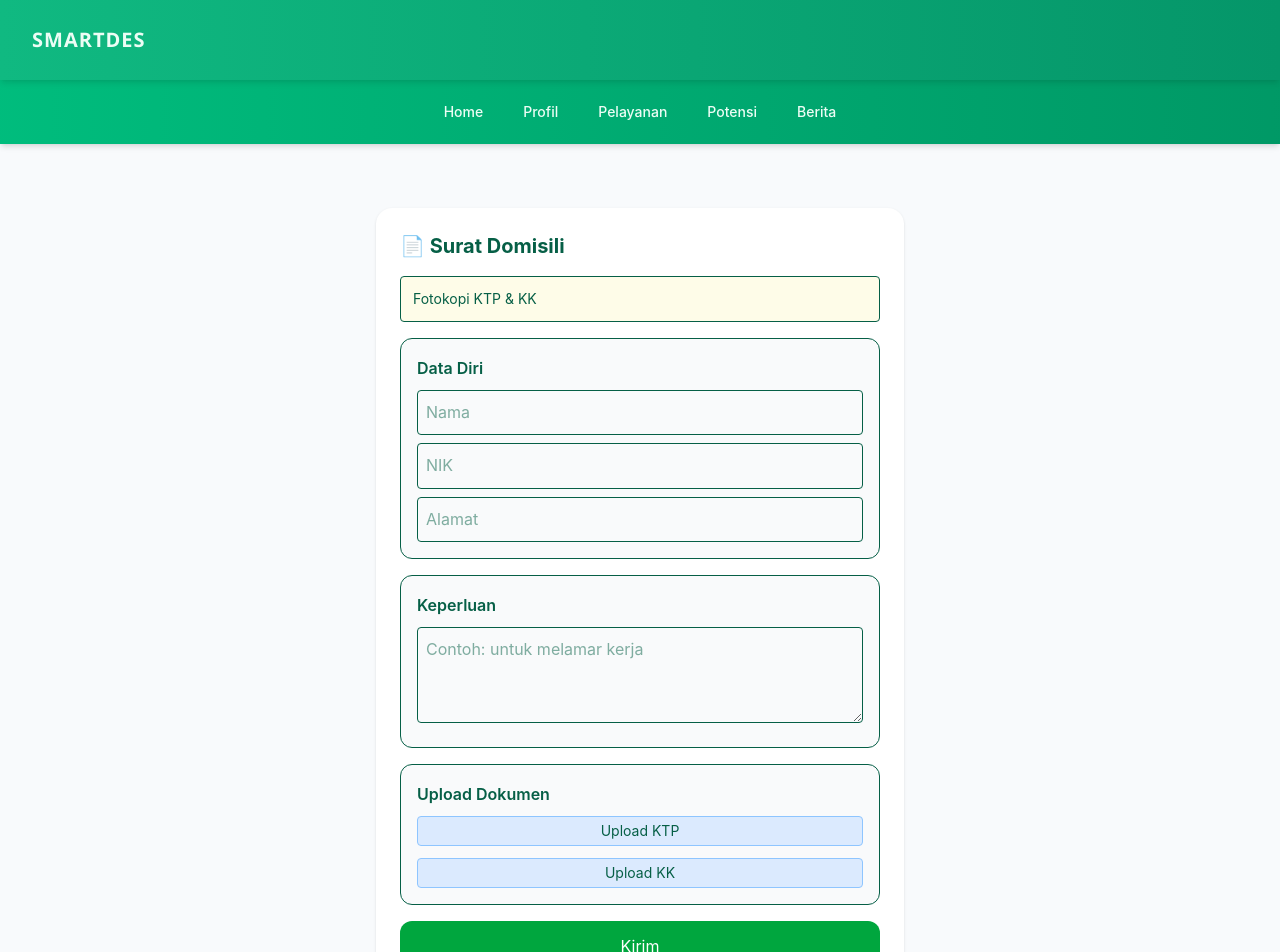
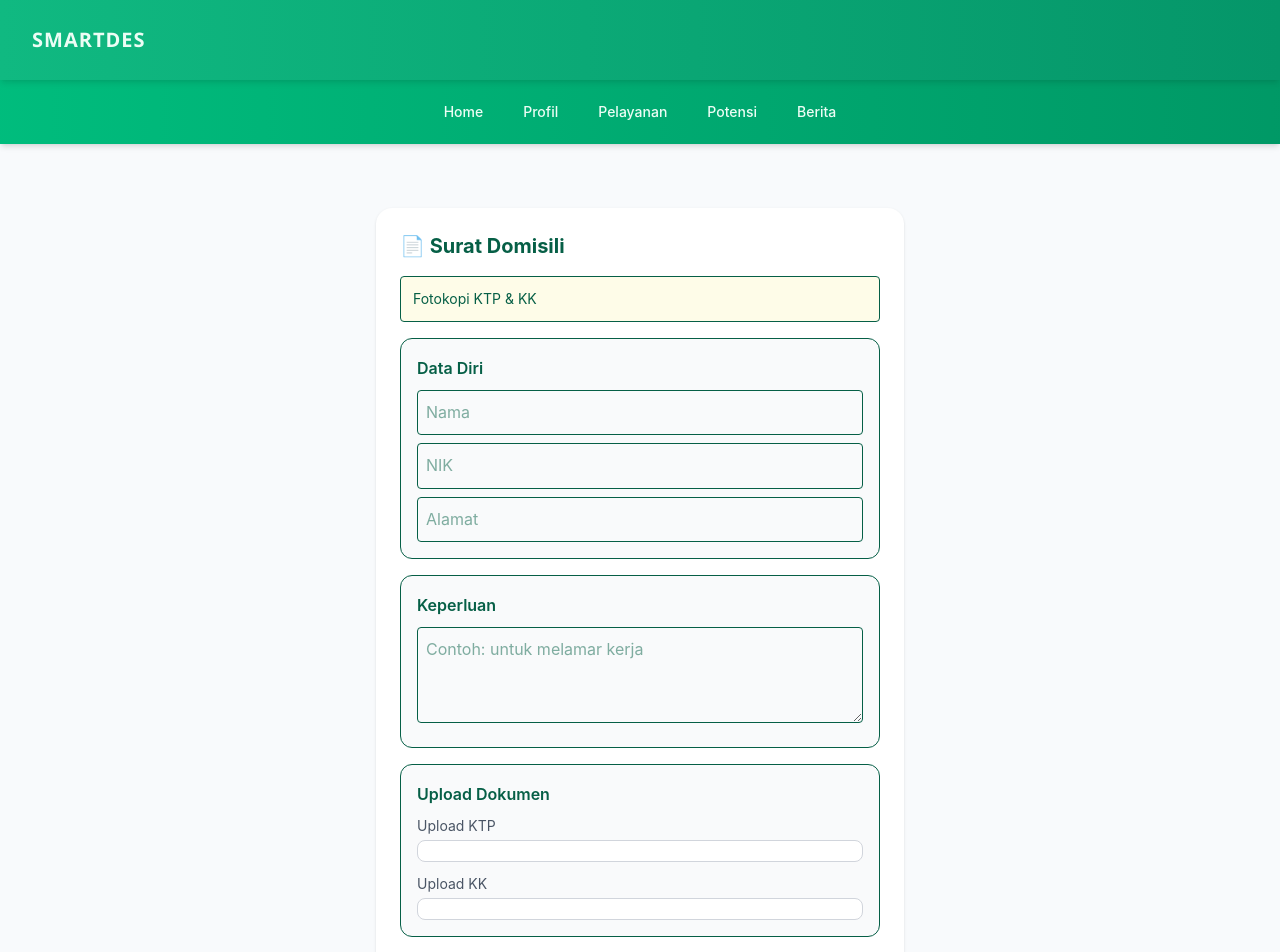
Before and after one commit to muhammadarlianoscar-uti/TA-WEB-24-SEMBADE, a Next.js app in the folder my-app/: page /pelayanan/domisili in a window 1280 px wide. Shown: the top 952 px of the page. Built offline with nearby package versions, Linux system fonts and the light colour scheme.

Commit message:
styling tombol upload

```diff
--- a/my-app/app/pelayanan/domisili/page.tsx
+++ b/my-app/app/pelayanan/domisili/page.tsx
@@ -98,8 +98,11 @@ export default function DomisiliPage() {
           <div className="bg-gray-50 border p-4 rounded-xl mb-4">
             <p className="font-semibold mb-2">Upload Dokumen</p>
 
-            <div className="bg-blue-100 border border-blue-300 p-1 rounded mb-3 text-center">
-              <p className="text-sm">Upload KTP</p>
+            <div className="mb-3">
+              <label className="block text-sm text-gray-600 mb-1">
+                Upload KTP
+              </label>
+              <label className="flex items-center justify-center bg-white border border-gray-300 p-2.5 rounded-lg cursor-pointer hover:bg-gray-100 transition">
                 <input
                   type="file"
                   name="ktp"
@@ -108,10 +111,14 @@ export default function DomisiliPage() {
                   accept="image/*,.pdf"
                   required
                 />
+              </label>
             </div>
 
-            <div className="bg-blue-100 border border-blue-300 p-1 rounded text-center">
-              <p className="text-sm">Upload KK</p>
+            <div>
+              <label className="block text-sm text-gray-600 mb-1">
+                Upload KK
+              </label>
+              <label className="flex items-center justify-center bg-white border border-gray-300 p-2.5 rounded-lg cursor-pointer hover:bg-gray-100 transition">
                 <input
                   type="file"
                   name="kk"
@@ -120,6 +127,7 @@ export default function DomisiliPage() {
                   accept="image/*,.pdf"
                   required
                 />
+              </label>
             </div>
           </div>
 
```
Lines whose indentation alone changed are shown as unchanged.
